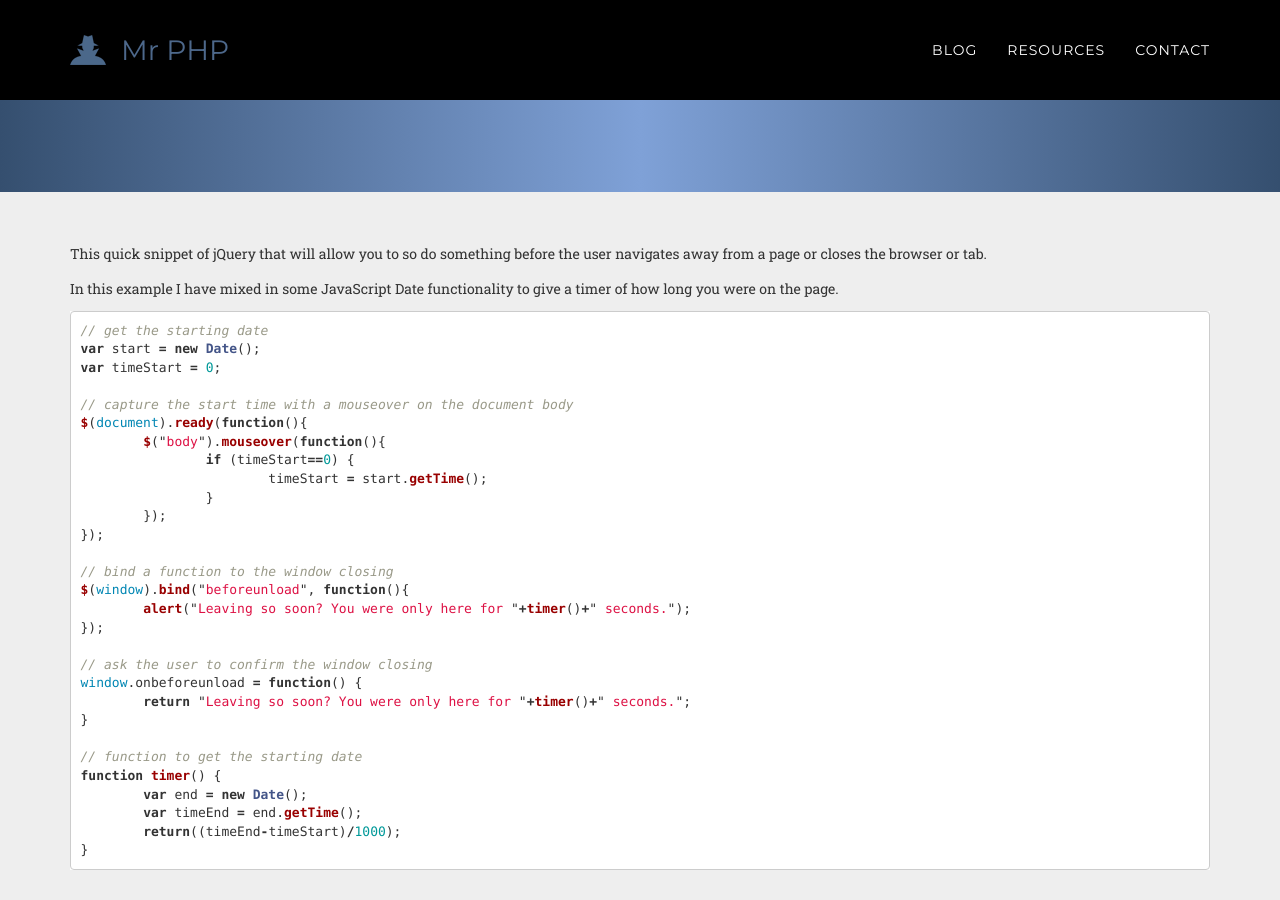
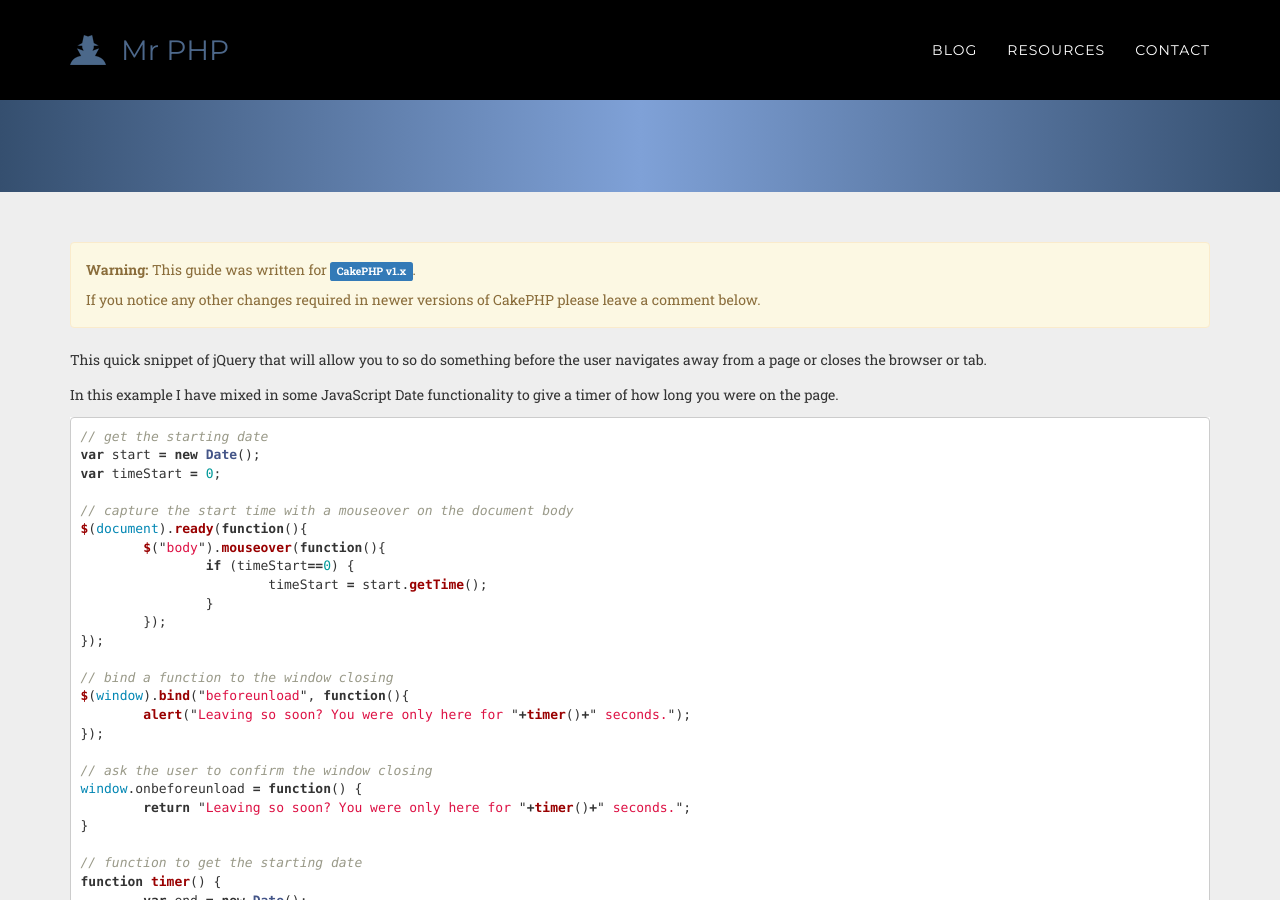
Before and after one commit to mr-php/mr-php.github.io, a Jekyll site: the page built from _posts/2008-10-09-detect-page-start-and-navigation-away-in-jquery.md, in a window 1280 px wide and 900 px high, scrolled down 341 px. Built offline with Jekyll 4.4.1, drawn with Linux system fonts in a browser that asks for light colours; nearby versions of some CDN libraries; some web fonts are replaced; Markdown is read by kramdown in place of the engine named in the settings; comment, search, counter and statistics services are not loaded.

Commit message:
Update 2008-10-09-detect-page-start-and-navigation-away-in-jquery.md

````diff
--- a/_posts/2008-10-09-detect-page-start-and-navigation-away-in-jquery.md
+++ b/_posts/2008-10-09-detect-page-start-and-navigation-away-in-jquery.md
@@ -1,17 +1,23 @@
 ---
 layout: post
 title: Detect Page Start and Navigation Away in jQuery
+excerpt: This quick snippet of jQuery that will allow you to so do something before the user navigates away from a page or closes the browser or tab. In this example I have mixed in some JavaScript Date functionality to give a timer of how long you were on the page.
 tags: [jquery]
 redirect_from:
 - /blog/detect-page-start-and-navigation-away-jquery/
 - /code/detect-page-start-and-navigation-away-jquery/
 - /code/detect-page-start-and-navigation-away-in-jquery/
 ---
+
+<div class="alert alert-warning" role="alert">
+	<p><strong>Warning:</strong> This guide was written for <span class="label label-primary">CakePHP v1.x</span>.</p>
+	<p>If you notice any other changes required in newer versions of CakePHP please leave a comment below.</p>
+</div>
+
 This quick snippet of jQuery that will allow you to so do something before the user navigates away from a page or closes the browser or tab.
 
 In this example I have mixed in some JavaScript Date functionality to give a timer of how long you were on the page.
 
-<!--break-->
 
 ```javascript
 // get the starting date
````
